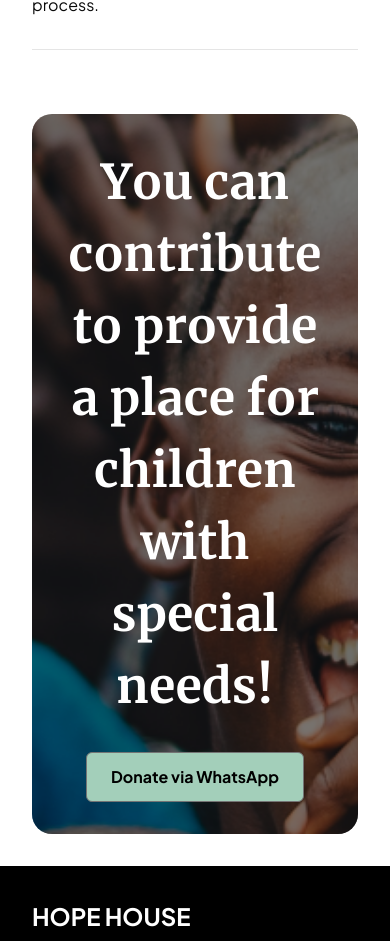
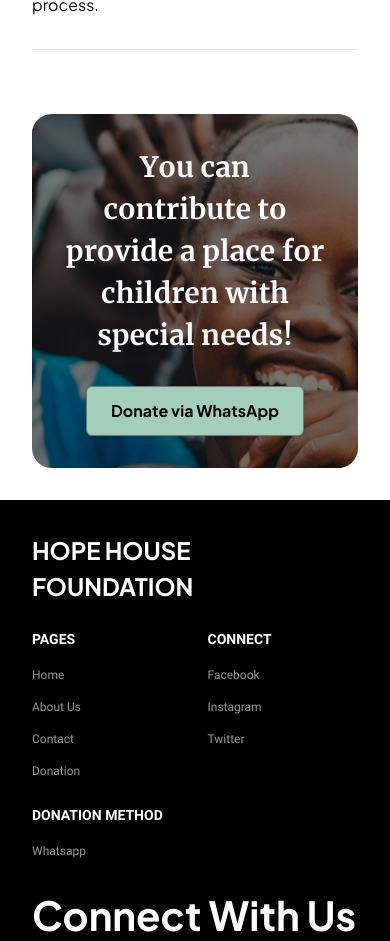
Before and after one commit to idkwhyi/hope_house_foundation, a Next.js app: page /donation in a window 390 px wide. Shown: the part 1953-2894 px from the top of the page. Built offline with nearby package versions, Linux system fonts and the light colour scheme.

Commit message:
adjust font size for mobile device on donation banner

```diff
--- a/src/app/donation/DonationBanner.tsx
+++ b/src/app/donation/DonationBanner.tsx
@@ -15,7 +15,7 @@ const DonationBanner = () => {
         <div className="absolute inset-0 bg-black bg-opacity-50 z-20 rounded-[2rem]"></div>
 
         <div className="relative z-30 w-full h-fit flex flex-col items-center justify-center gap-12">
-          <h1 className="text-white z-40 text-[4.8rem] merri-bold text-center">
+        <h1 className="text-white z-40 text-[2.8rem] lg:text-[4.8rem] merri-bold text-center">
             You can contribute to provide a place for children with special
             needs!
           </h1>
```
